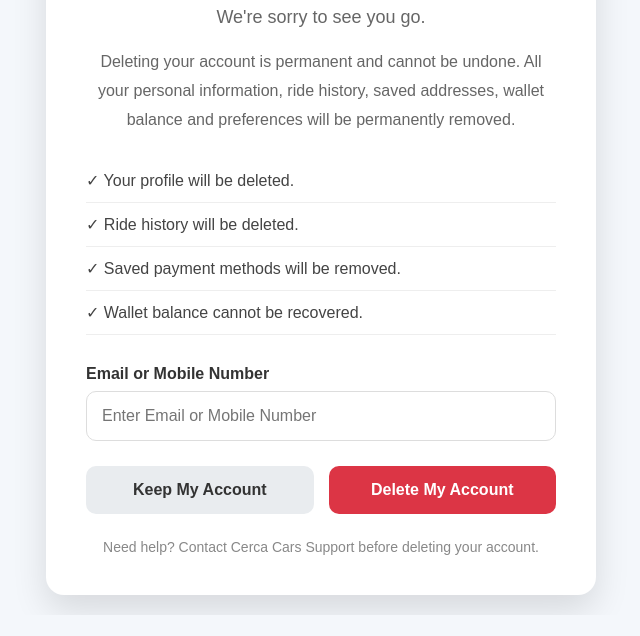
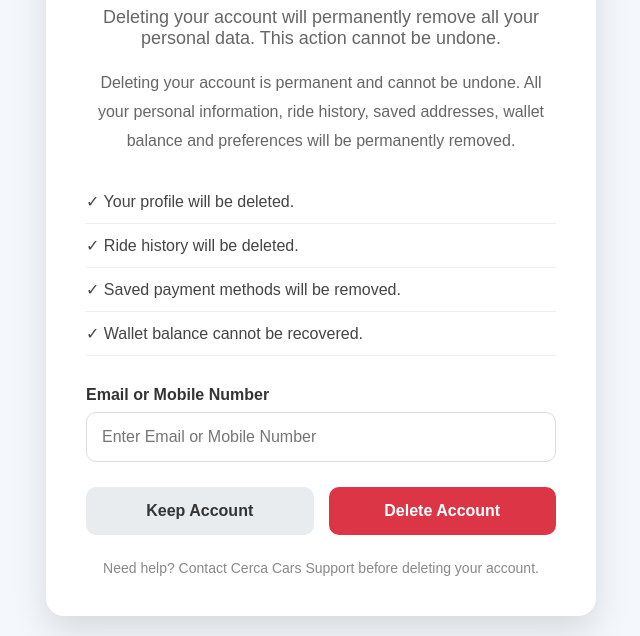
Before and after one commit to shubhamshelke6103/Test_Main_Cerca_cabs, a website: page utils/account_deletion/delete-account.html in a window 1280 px wide. Shown: the part 205-841 px from the top of the page, without its empty margins (319-959 px from the left). Before the commit the page ends 820 px from the top, so only its background shows below. Drawn offline with Linux system fonts and the light colour scheme.

Commit message:
accountdelet2

```diff
--- a/utils/account_deletion/delete-account.html
+++ b/utils/account_deletion/delete-account.html
@@ -22,7 +22,8 @@
         <h1>Delete Your Account</h1>
 
         <p class="subtitle">
-            We're sorry to see you go.
+            Deleting your account will permanently remove all your personal data.
+This action cannot be undone.
         </p>
 
         <p class="description">
@@ -54,11 +55,11 @@
         <div class="buttons">
 
             <button id="cancel-button" class="cancel">
-                Keep My Account
+                Keep Account
             </button>
 
             <button id="delete-button" class="delete">
-                Delete My Account
+                Delete Account
             </button>
 
         </div>
```
